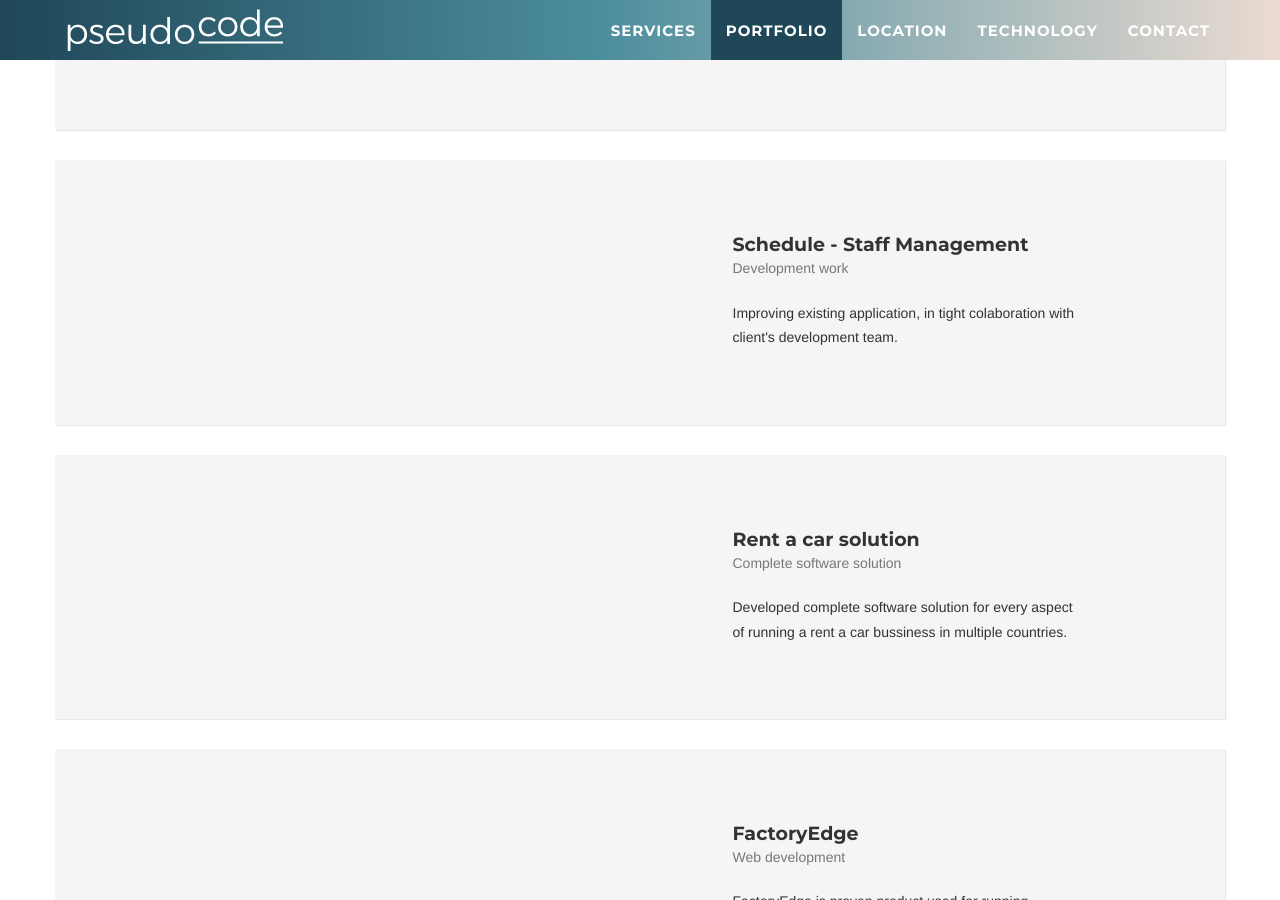
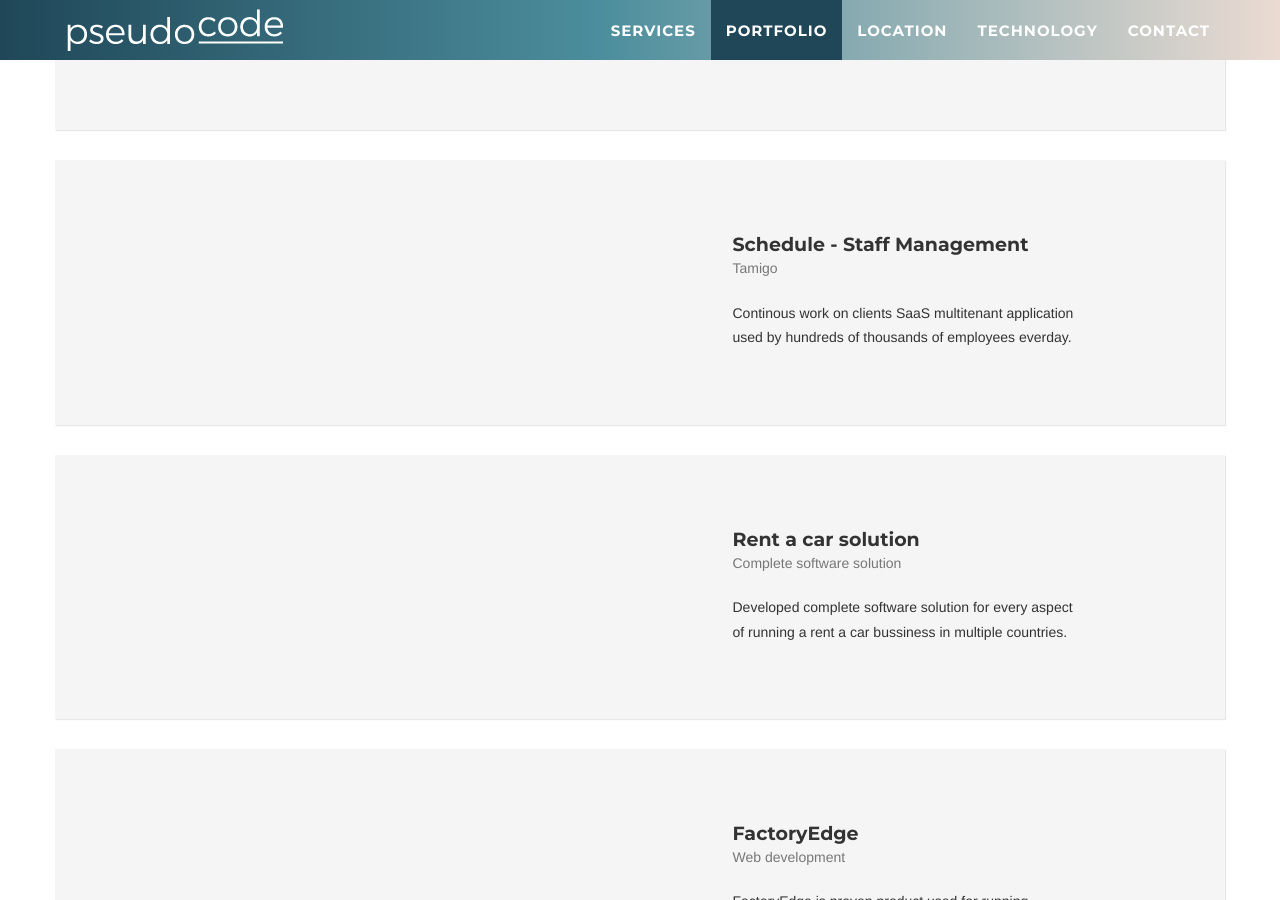
Before and after one commit to zoranzoran/pseudocode, a Jekyll site: the page built from _posts/2014-07-17-project-2.markdown, in a window 1280 px wide and 900 px high, scrolled down 1940 px. Built offline with Jekyll 4.4.1, drawn with Linux system fonts in a browser that asks for light colours.

Commit message:
Update 2014-07-17-project-2.markdown

```diff
--- a/_posts/2014-07-17-project-2.markdown
+++ b/_posts/2014-07-17-project-2.markdown
@@ -1,6 +1,6 @@
 ---
 title: Schedule - Staff Management
-subtitle: Development work
+subtitle: Tamigo
 layout: default
 modal-id: 2
 date: 2014-07-17
@@ -10,6 +10,6 @@
 project-date: 2017 - ongoing
 client: Tamigo
 category: Web Development
-description: Improving existing application, in tight colaboration with client's development team.
-
+description: Continous work on clients SaaS multitenant application used by hundreds of thousands of employees everday.
+technologies: asp.net typescript knockout.js javascript sql
 ---
```
